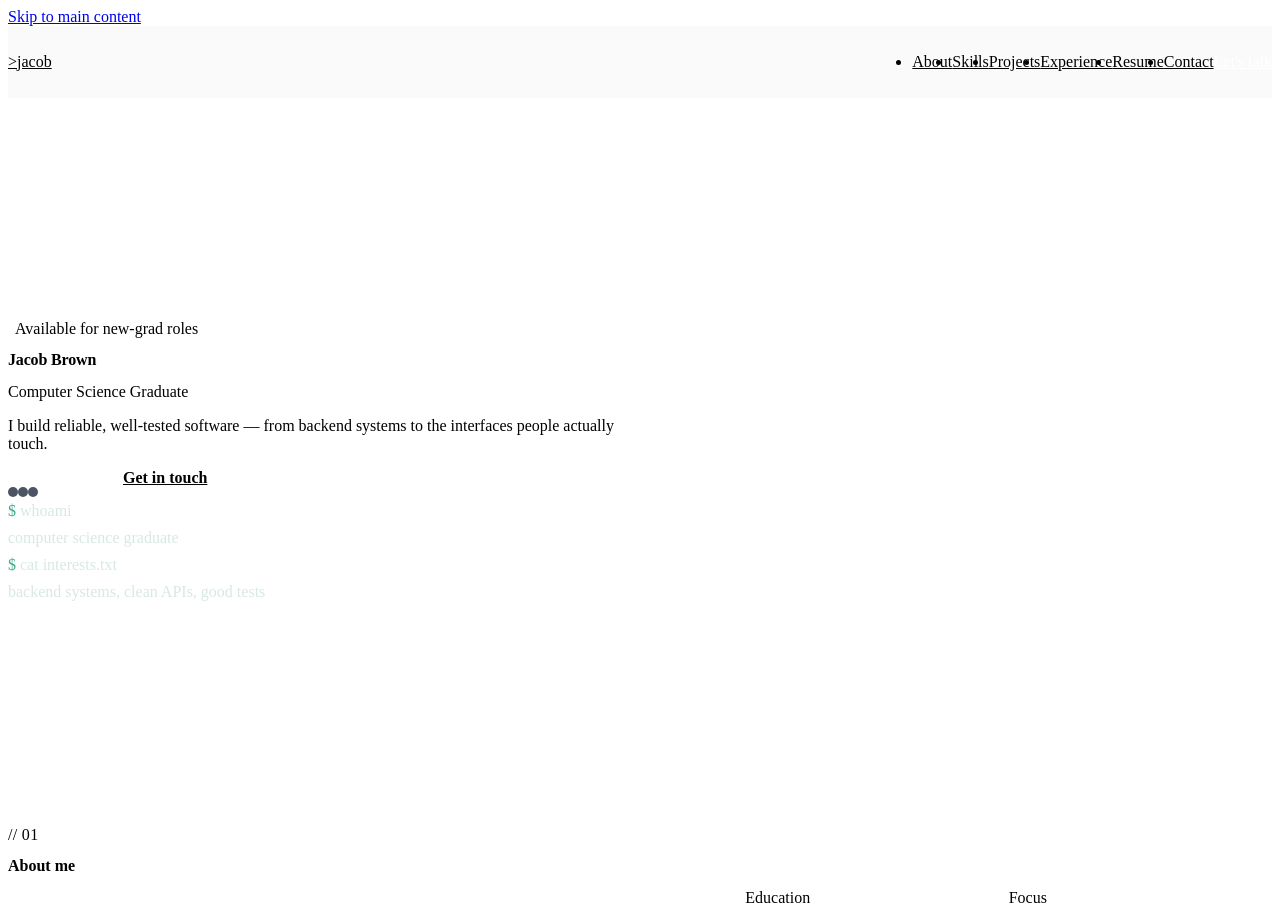
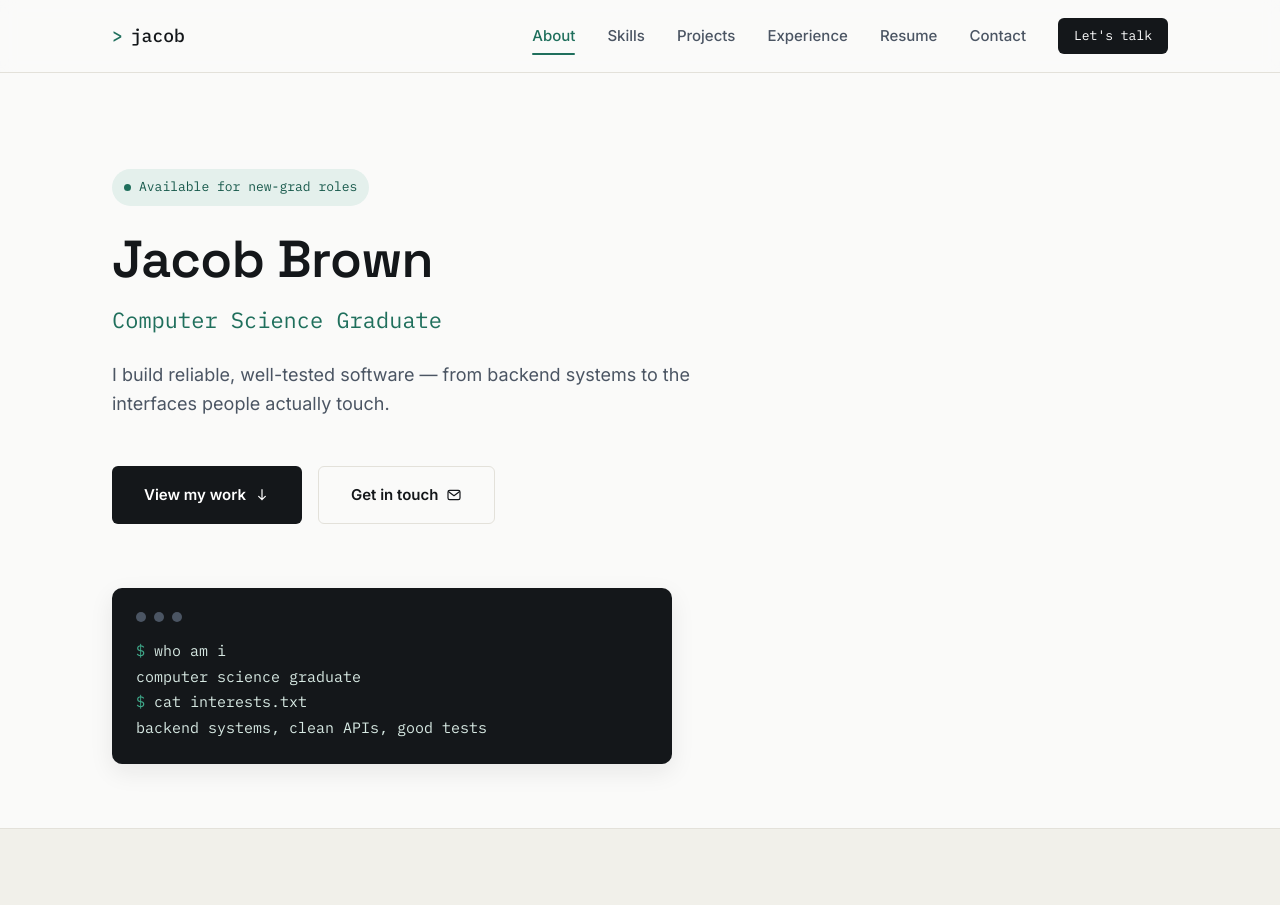
Before and after one commit to Fluffy30/Portfolio, a React (Vite) app: page / in a window 1280 px wide. Shown: the top 905 px of the page. Built offline with nearby package versions, Linux system fonts and the light colour scheme; some icons are missing; the HTML template or start-up script is replaced by a standard one.

Commit message:
Test-run 7

```diff
--- a/index.html
+++ b/index.html
@@ -35,6 +35,6 @@
 </head>
 <body>
     <div id="root"></div>
-    <script type="module" src="/src/main.tsx"></script>
+    <script type="module" src="src/main.jsx"></script>
 </body>
 </html>
--- a/src/components/About/About.module.css
+++ b/src/components/About/About.module.css
@@ -33,7 +33,7 @@
 }
 
 .highlightLabel {
-    font-family: var(--font-mono);
+    font-family: var(--font-mono), serif;
     font-size: var(--fs-xs);
     color: var(--color-accent);
     display: block;
--- a/src/components/Hero/Hero.jsx
+++ b/src/components/Hero/Hero.jsx
@@ -37,7 +37,7 @@ export default function Hero() {
                             <span className={styles.terminalDot} />
                         </div>
                         <div className={styles.terminalLine}>
-                            <span className={styles.prompt}>$ </span>whoami
+                            <span className={styles.prompt}>$ </span>who am i
                         </div>
                         <div className={styles.terminalLine}>{profile.role.toLowerCase()}</div>
                         <div className={styles.terminalLine}>
--- a/vite.config.js
+++ b/vite.config.js
@@ -0,0 +1,14 @@
+import { defineConfig } from 'vite'
+import react from '@vitejs/plugin-react'
+
+// IMPORTANT for GitHub Pages project sites (username.github.io/repo-name):
+// Set `base` to '/your-repo-name/'. For a user/organization page
+// (username.github.io) or for Netlify/Vercel, leave base as '/'.
+export default defineConfig({
+    plugins: [react()],
+    base: '/',
+    build: {
+        outDir: 'dist',
+        sourcemap: false
+    }
+})
```
Also changed, not shown: package.json (+15 -10 lines), src/components/Icons.jsx (renamed from src/components/icon.jsx), 1 other file (tests, documents, lock files or other folders).
